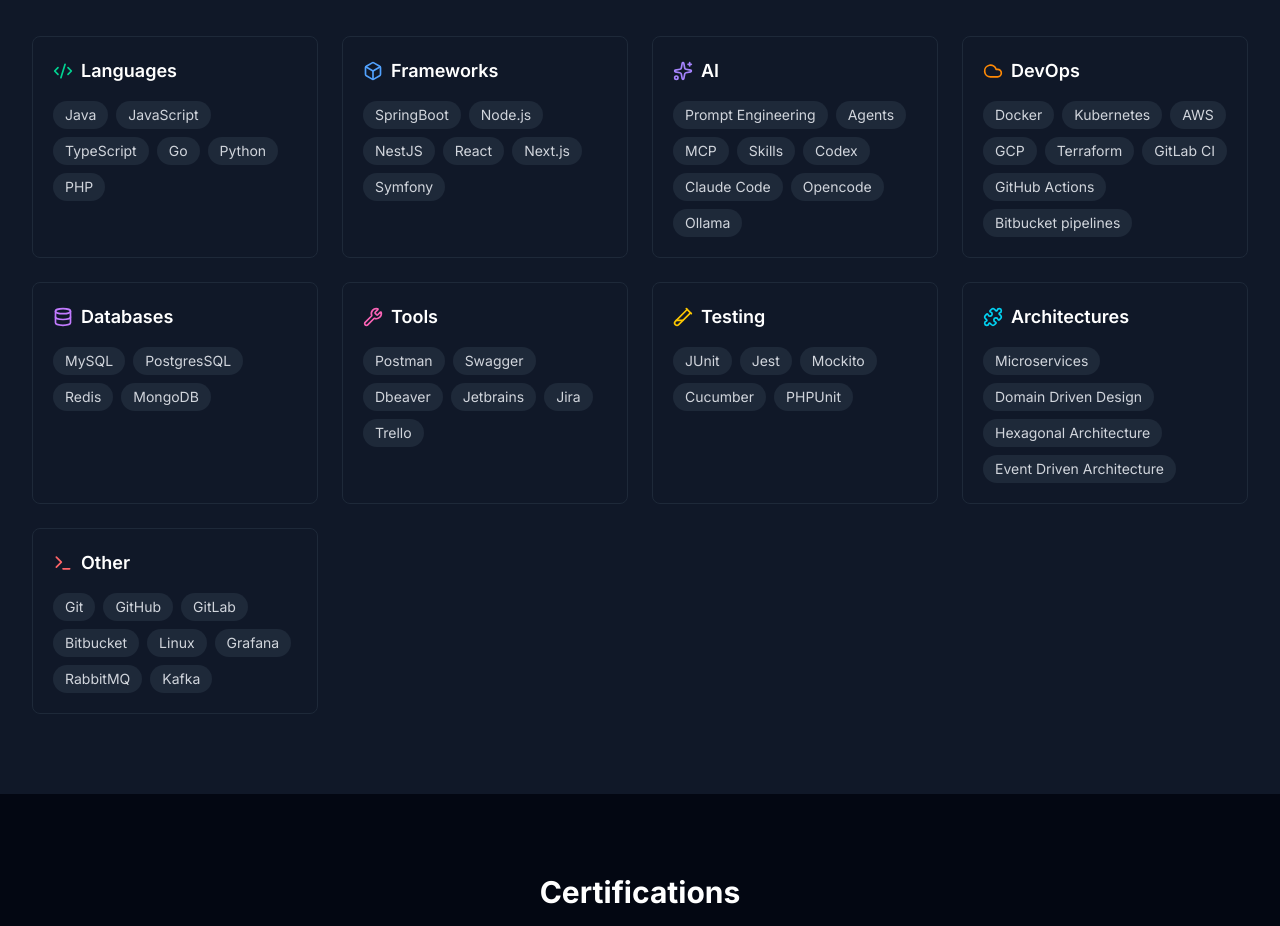
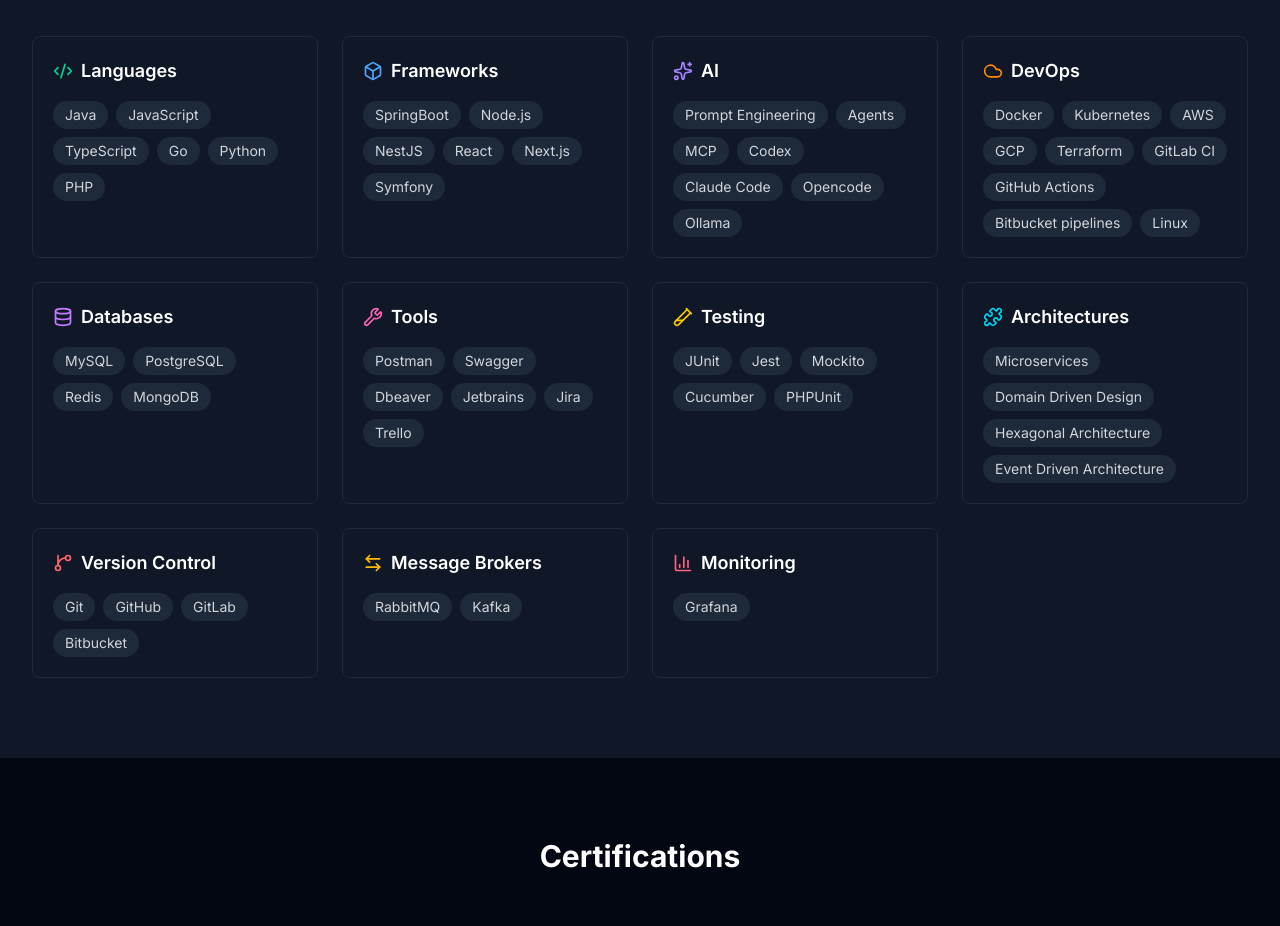
Before and after one commit to albertmenendezg/portfolio, a Next.js app: page / in a window 1280 px wide. Shown: the part 4580-5506 px from the top of the page. Built offline with nearby package versions, Linux system fonts and the light colour scheme.

Commit message:
refactor: reorganize skills categories and fix typo
- Rename PostgresSQL → PostgreSQL
- Split 'other' into versionControl, messageBrokers, monitoring
- Move Linux to devops
- Remove ambiguous 'Skills' from ai category
- Add icons for new categories

```diff
--- a/src/components/Skills.tsx
+++ b/src/components/Skills.tsx
@@ -5,7 +5,7 @@
 import { useTranslation } from "react-i18next";
 import {
   Code2, Box, Database, Cloud, Wrench, TestTube2,
-  Puzzle, Terminal, Sparkles
+  Puzzle, Terminal, Sparkles, GitBranch, ArrowLeftRight, BarChart3
 } from "lucide-react";
 
 const skillCategoriesKeys = [
@@ -17,7 +17,9 @@
   { key: "tools", items: skills.tools, color: "text-pink-600 dark:text-pink-400", bg: "bg-pink-500/10", icon: Wrench },
   { key: "testing", items: skills.testing, color: "text-yellow-600 dark:text-yellow-400", bg: "bg-yellow-500/10", icon: TestTube2 },
   { key: "architectures", items: skills.architectures, color: "text-cyan-600 dark:text-cyan-400", bg: "bg-cyan-500/10", icon: Puzzle },
-  { key: "other", items: skills.other, color: "text-red-600 dark:text-red-400", bg: "bg-red-500/10", icon: Terminal },
+  { key: "versionControl", items: skills.versionControl, color: "text-red-600 dark:text-red-400", bg: "bg-red-500/10", icon: GitBranch },
+  { key: "messageBrokers", items: skills.messageBrokers, color: "text-amber-600 dark:text-amber-400", bg: "bg-amber-500/10", icon: ArrowLeftRight },
+  { key: "monitoring", items: skills.monitoring, color: "text-rose-600 dark:text-rose-400", bg: "bg-rose-500/10", icon: BarChart3 },
 ];
 
 export default function Skills() {
--- a/src/data/portfolio.ts
+++ b/src/data/portfolio.ts
@@ -82,13 +82,15 @@
 export const skills = {
   languages: ["Java", "JavaScript", "TypeScript", "Go", "Python", "PHP"],
   frameworks: ["SpringBoot", "Node.js", "NestJS", "React", "Next.js", "Symfony"],
-  databases: ["MySQL", "PostgresSQL", "Redis", "MongoDB"],
-  devops: ["Docker", "Kubernetes", "AWS", "GCP", "Terraform", "GitLab CI", "GitHub Actions", "Bitbucket pipelines"],
+  databases: ["MySQL", "PostgreSQL", "Redis", "MongoDB"],
+  devops: ["Docker", "Kubernetes", "AWS", "GCP", "Terraform", "GitLab CI", "GitHub Actions", "Bitbucket pipelines", "Linux"],
   tools: ["Postman", "Swagger", "Dbeaver", "Jetbrains", "Jira", "Trello"],
   testing: ["JUnit", "Jest", "Mockito", "Cucumber", "PHPUnit"],
   architectures: [ "Microservices", "Domain Driven Design", "Hexagonal Architecture", "Event Driven Architecture"],
-  ai: ["Prompt Engineering", "Agents", "MCP", "Skills", "Codex", "Claude Code", "Opencode", "Ollama"],
-  other: ["Git", "GitHub", "GitLab", "Bitbucket", "Linux", "Grafana", "RabbitMQ", "Kafka"]
+  ai: ["Prompt Engineering", "Agents", "MCP", "Codex", "Claude Code", "Opencode", "Ollama"],
+  versionControl: ["Git", "GitHub", "GitLab", "Bitbucket"],
+  messageBrokers: ["RabbitMQ", "Kafka"],
+  monitoring: ["Grafana"]
 };
 
 export const education = [
--- a/src/i18n/locales/en.json
+++ b/src/i18n/locales/en.json
@@ -133,7 +133,9 @@
     "testing": "Testing",
     "architectures": "Architectures",
     "ai": "AI",
-    "other": "Other"
+    "versionControl": "Version Control",
+    "messageBrokers": "Message Brokers",
+    "monitoring": "Monitoring"
   },
   "certifications": {
     "title": "Certifications",
--- a/src/i18n/locales/es.json
+++ b/src/i18n/locales/es.json
@@ -133,7 +133,9 @@
     "testing": "Testing",
     "architectures": "Arquitecturas",
     "ai": "IA",
-    "other": "Otros"
+    "versionControl": "Control de Versiones",
+    "messageBrokers": "Brokers de Mensajería",
+    "monitoring": "Monitorización"
   },
   "certifications": {
     "title": "Certificaciones",
```
